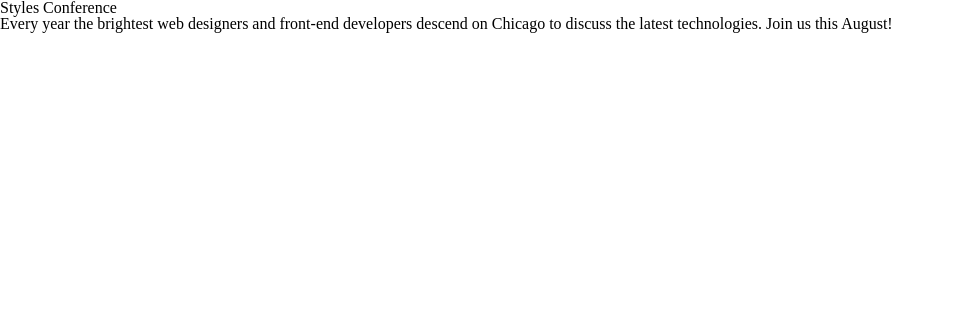
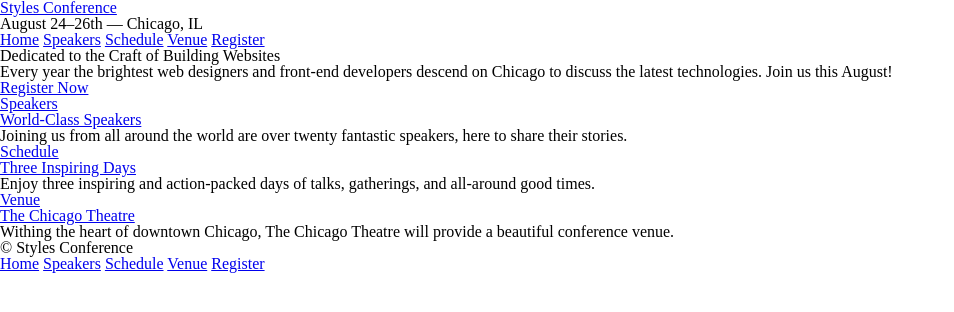
Before and after one commit to DM266435/styles-conference-25, a plain HTML site: page index.html in a window 1280 px wide. Shown: the whole page, without its empty margins (0-954 px from the left). Drawn offline with Linux system fonts and the light colour scheme.

Commit message:
September 5th

```diff
--- a/index.html
+++ b/index.html
@@ -6,7 +6,56 @@
         <link rel="stylesheet" href="assets/stylesheets/main.css">
     </head>
     <body>
-        <h1>Styles Conference</h1>
-        <p>Every year the brightest web designers and front-end developers descend on Chicago to discuss the latest technologies. Join us this August!</p>
+        <header>
+            <h1>
+                <a href="index.html">Styles Conference</a>
+            </h1>
+            <h3>August 24&ndash;26th &mdash; Chicago, IL</h3>
+            <nav>
+                <a href="index.html">Home</a>
+                <a href="speakers.html">Speakers</a>
+                <a href="schedule.html">Schedule</a>
+                <a href="venue.html">Venue</a>
+                <a href="register.html">Register</a>
+            </nav>
+        </header>
+        <section>
+            <h2>Dedicated to the Craft of Building Websites</h2>
+            <p>Every year the brightest web designers and front-end developers descend on Chicago to discuss the latest technologies. Join us this August!</p>
+            <a href="register.html">Register Now</a>
+        </section>
+        <section>
+            <section>
+                <a href="speakers.html">
+                    <h5>Speakers</h5>
+                    <h3>World-Class Speakers</h3>
+                </a>
+                <p>Joining us from all around the world are over twenty fantastic speakers, here to share their stories.</p>
+            </section>
+            <section>
+                <a href="schedule.html">
+                    <h5>Schedule</h5>
+                    <h3>Three Inspiring Days</h3>
+                </a>
+                <p>Enjoy three inspiring and action-packed days of talks, gatherings, and all-around good times.</p>
+            </section>
+            <section>
+                <a href="venue.html">
+                    <h5>Venue</h5>
+                    <h3>The Chicago Theatre</h3>
+                </a>
+                <p>Withing the heart of downtown Chicago, The Chicago Theatre will provide a beautiful conference venue.</p>
+            </section>
+        </section>
+        <footer>
+            <small>&copy; Styles Conference</small>
+            <nav>
+                <a href="index.html">Home</a>
+                <a href="speakers.html">Speakers</a>
+                <a href="schedule.html">Schedule</a>
+                <a href="venue.html">Venue</a>
+                <a href="register.html">Register</a>
+            </nav>
+        </footer>
     </body>
 </html>
```
Also changed, not shown: speakers.html (added, +36 -0 lines).
